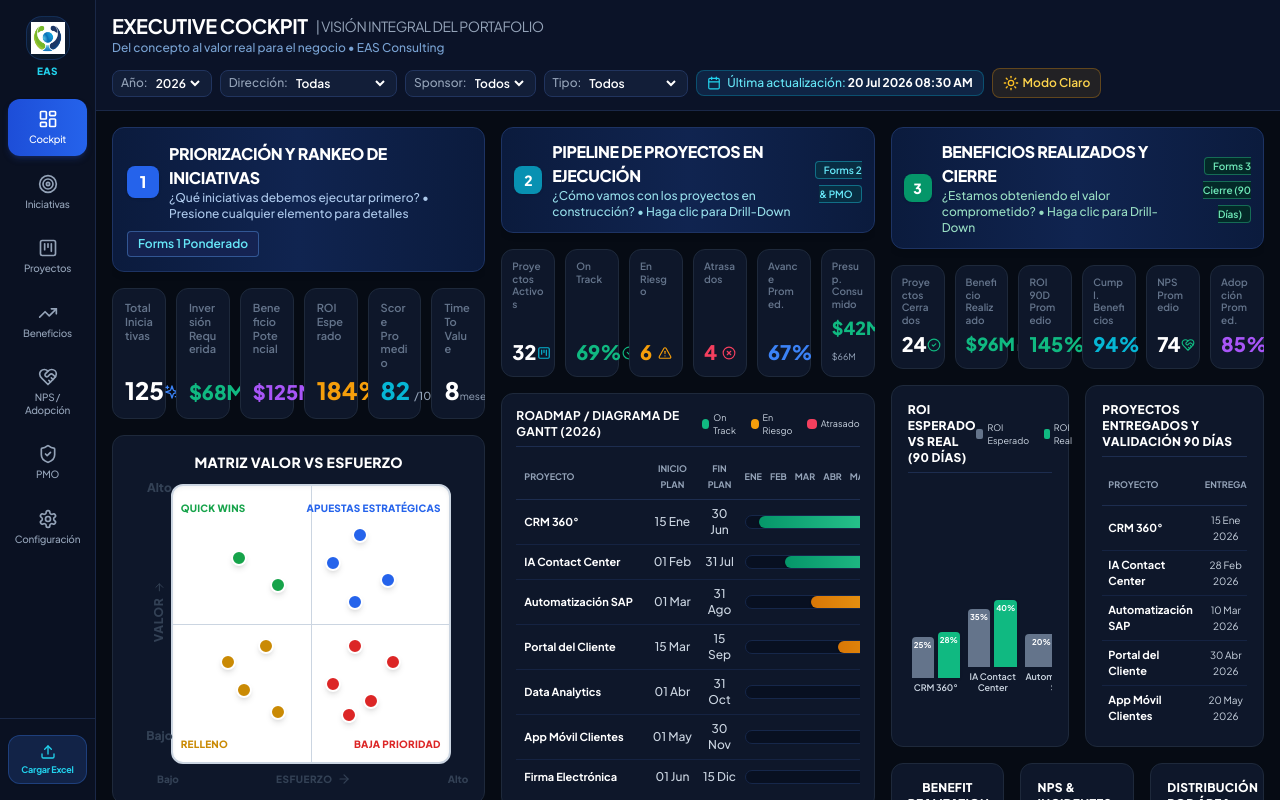
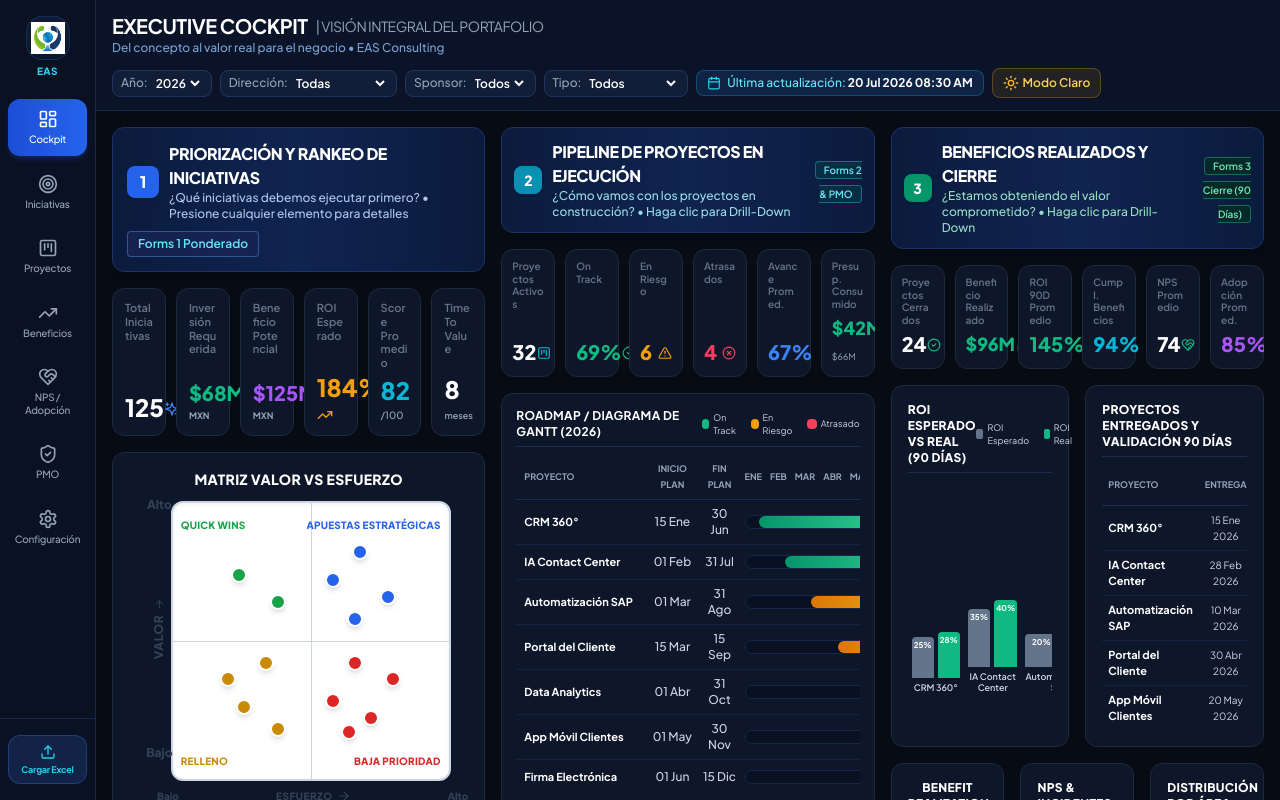
Before and after one commit to eaguilarh/dashboard-estrategia-eas, a React (Vite) app: page / in a window 1280 px wide. Built offline with nearby package versions, Linux system fonts and the light colour scheme.

Commit message:
Optimize KPI value text wrapping and flex layout alignment on high zoom levels

```diff
--- a/src/components/modules/Module1Prioritization.tsx
+++ b/src/components/modules/Module1Prioritization.tsx
@@ -99,23 +99,23 @@ export const Module1Prioritization: React.FC<Module1Props> = ({ kpis, initiative
 
         <div className={`p-2.5 sm:p-3 rounded-xl border flex flex-col justify-between transition-colors min-w-0 ${isDark ? 'bg-[#0e172a] border-[#1e293b]' : 'bg-white border-slate-200 shadow-sm'}`}>
           <span className={`text-[10px] sm:text-[11px] font-semibold text-slate-500 dark:text-slate-400 block leading-tight break-words`}>Inversión Requerida</span>
-          <div className="mt-1">
+          <div className="mt-1 flex flex-wrap items-baseline gap-0.5">
             <span className="text-base sm:text-xl font-extrabold text-emerald-500">${kpis.totalInvestmentRequired}M</span>
-            <span className={`text-[9px] sm:text-[10px] ml-0.5 ${isDark ? 'text-slate-400' : 'text-slate-500'}`}>MXN</span>
+            <span className={`text-[8px] sm:text-[9px] font-bold ${isDark ? 'text-slate-400' : 'text-slate-500'}`}>MXN</span>
           </div>
         </div>
 
         <div className={`p-2.5 sm:p-3 rounded-xl border flex flex-col justify-between transition-colors min-w-0 ${isDark ? 'bg-[#0e172a] border-[#1e293b]' : 'bg-white border-slate-200 shadow-sm'}`}>
           <span className={`text-[10px] sm:text-[11px] font-semibold text-slate-500 dark:text-slate-400 block leading-tight break-words`}>Beneficio Potencial</span>
-          <div className="mt-1">
+          <div className="mt-1 flex flex-wrap items-baseline gap-0.5">
             <span className="text-base sm:text-xl font-extrabold text-purple-500">${kpis.totalPotentialBenefit}M</span>
-            <span className={`text-[9px] sm:text-[10px] ml-0.5 ${isDark ? 'text-slate-400' : 'text-slate-500'}`}>MXN</span>
+            <span className={`text-[8px] sm:text-[9px] font-bold ${isDark ? 'text-slate-400' : 'text-slate-500'}`}>MXN</span>
           </div>
         </div>
 
         <div className={`p-2.5 sm:p-3 rounded-xl border flex flex-col justify-between transition-colors min-w-0 ${isDark ? 'bg-[#0e172a] border-[#1e293b]' : 'bg-white border-slate-200 shadow-sm'}`}>
           <span className={`text-[10px] sm:text-[11px] font-semibold text-slate-500 dark:text-slate-400 block leading-tight break-words`}>ROI Esperado</span>
-          <div className="mt-1 flex items-baseline justify-between">
+          <div className="mt-1 flex items-baseline justify-between gap-1 flex-wrap">
             <span className="text-lg sm:text-2xl font-black text-amber-500">{kpis.avgExpectedROI}%</span>
             <TrendingUp className="w-3.5 h-3.5 sm:w-4 sm:h-4 text-amber-500 flex-shrink-0" />
           </div>
@@ -123,17 +123,17 @@ export const Module1Prioritization: React.FC<Module1Props> = ({ kpis, initiative
 
         <div className={`p-2.5 sm:p-3 rounded-xl border flex flex-col justify-between transition-colors min-w-0 ${isDark ? 'bg-[#0e172a] border-[#1e293b]' : 'bg-white border-slate-200 shadow-sm'}`}>
           <span className={`text-[10px] sm:text-[11px] font-semibold text-slate-500 dark:text-slate-400 block leading-tight break-words`}>Score Promedio</span>
-          <div className="mt-1 flex items-baseline">
+          <div className="mt-1 flex flex-wrap items-baseline gap-0.5">
             <span className="text-lg sm:text-2xl font-black text-cyan-500">{kpis.avgScore}</span>
-            <span className={`text-[10px] sm:text-[11px] ml-1 font-medium ${isDark ? 'text-slate-400' : 'text-slate-500'}`}>/100</span>
+            <span className={`text-[9px] sm:text-[10px] font-medium ${isDark ? 'text-slate-400' : 'text-slate-500'}`}>/100</span>
           </div>
         </div>
 
         <div className={`p-2.5 sm:p-3 rounded-xl border flex flex-col justify-between transition-colors min-w-0 ${isDark ? 'bg-[#0e172a] border-[#1e293b]' : 'bg-white border-slate-200 shadow-sm'}`}>
           <span className={`text-[10px] sm:text-[11px] font-semibold text-slate-500 dark:text-slate-400 block leading-tight break-words`}>Time To Value</span>
-          <div className="mt-1 flex items-baseline justify-between">
+          <div className="mt-1 flex items-baseline justify-between gap-1 flex-wrap">
             <span className={`text-lg sm:text-2xl font-black ${isDark ? 'text-white' : 'text-slate-900'}`}>{kpis.avgTimeToValueMonths}</span>
-            <span className={`text-[9px] sm:text-[10px] ${isDark ? 'text-slate-400' : 'text-slate-500'}`}>meses</span>
+            <span className={`text-[8px] sm:text-[9px] font-semibold ${isDark ? 'text-slate-400' : 'text-slate-500'}`}>meses</span>
           </div>
         </div>
       </div>
```
